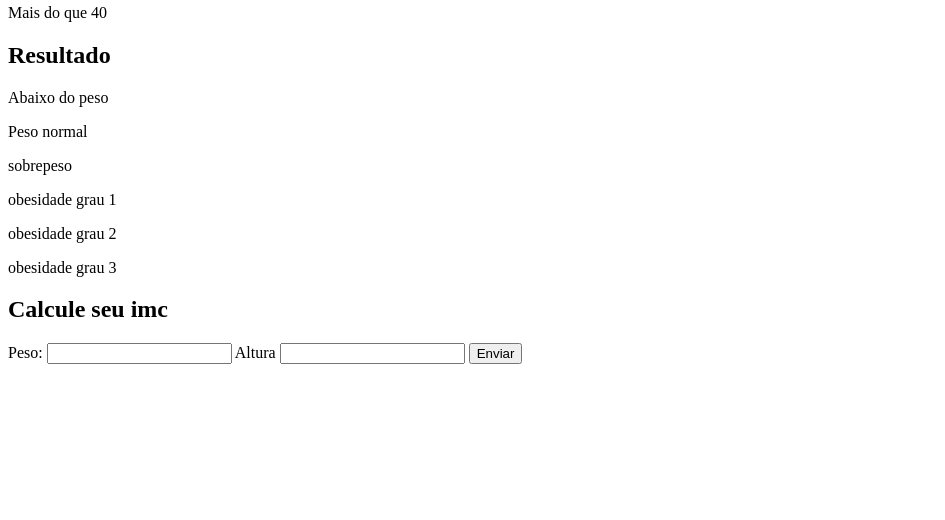
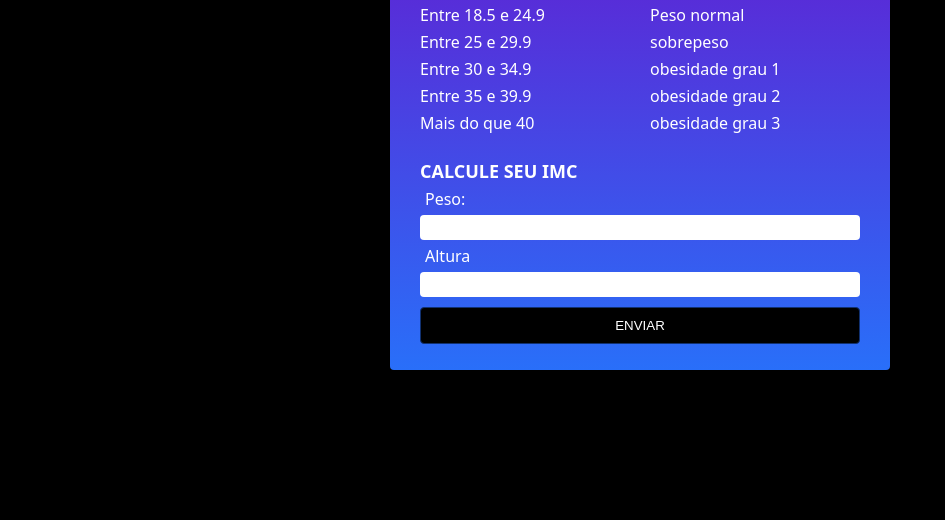
Before and after one commit to JoaoVictodev/calculoimc, a plain HTML site: page index.html in a window 1280 px wide. Shown: the part 280-800 px from the top of the page, without its empty margins (0-945 px from the left). Drawn offline with Linux system fonts and the light colour scheme.

Commit message:
Update index.html

```diff
--- a/index.html
+++ b/index.html
@@ -5,7 +5,7 @@
   <meta charset="UTF-8">
   <meta name="viewport" content="width=device-width, initial-scale=1.0">
   <title>Calculo - IMC</title>
-  <link rel="stylesheet" href="./assets/css/style.min.csss">
+  <link rel="stylesheet" href="./assets/css/style.min.css">
 
 </head>
 
```
